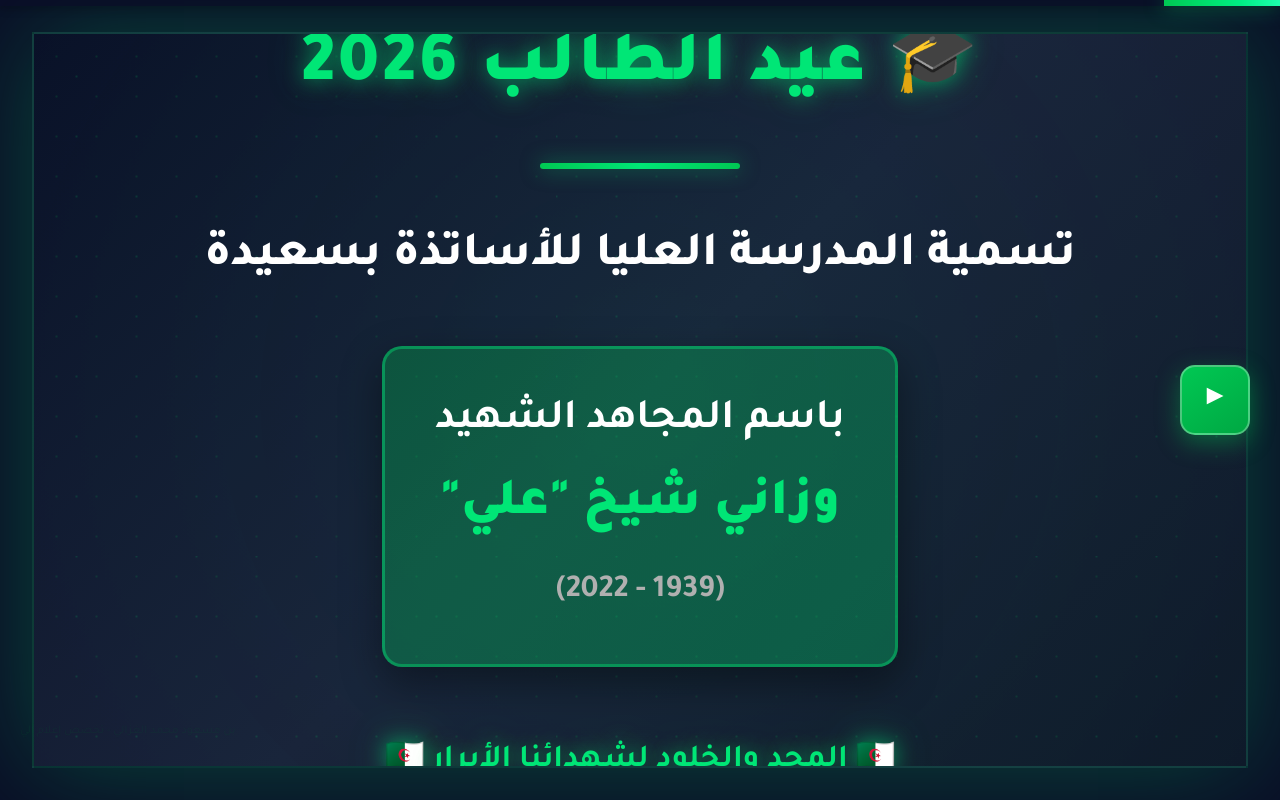
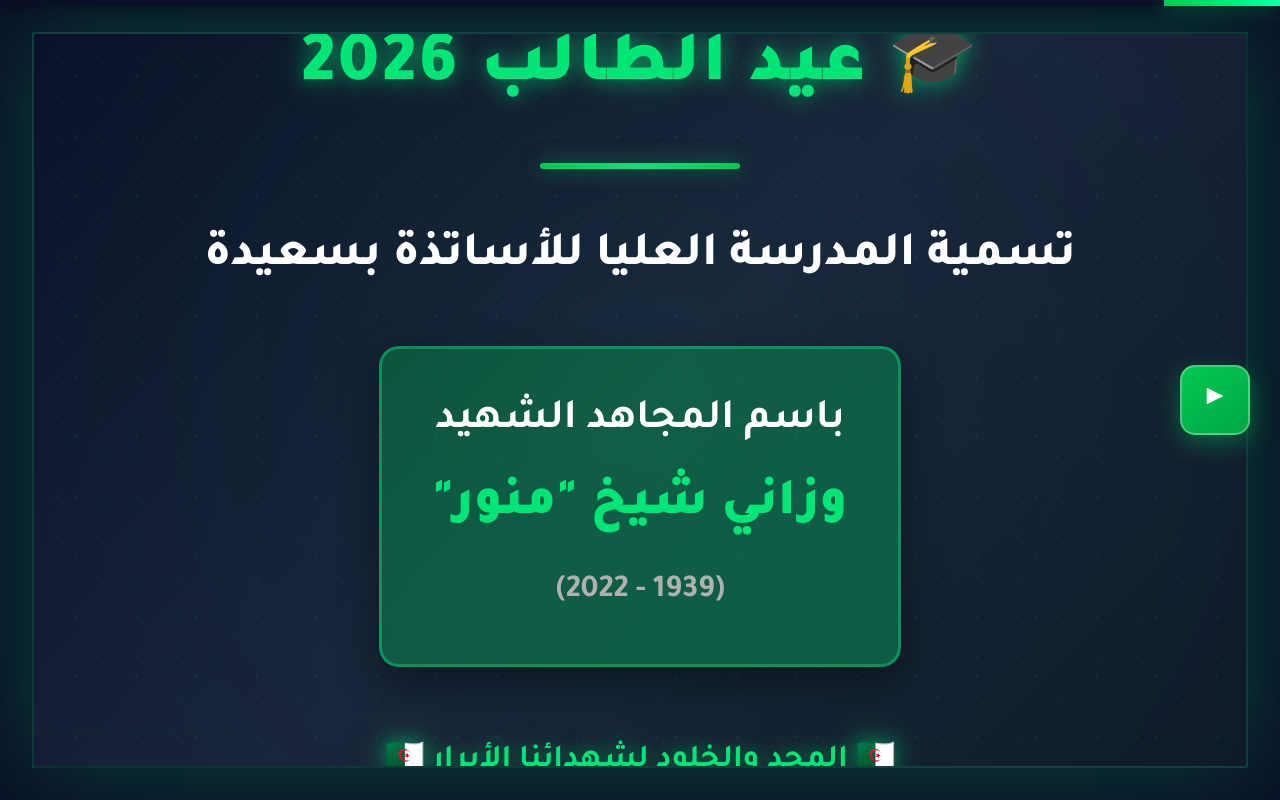
Before and after one commit to hero012345/presentation-ENS-SAIDA, a plain HTML site: page index.html in a window 1280 px wide. Drawn offline with nearby package versions, Linux system fonts and the light colour scheme.

Commit message:
Update index.html

```diff
--- a/index.html
+++ b/index.html
@@ -390,7 +390,7 @@
                 </h2>
                 <h3 style="font-size: 42px; font-weight: 700; background: linear-gradient(135deg, rgba(0,200,83,0.3), rgba(0,230,118,0.3)); padding: 35px 50px; border-radius: 20px; display: inline-block; border: 3px solid rgba(0,230,118,0.4); box-shadow: 0 15px 40px rgba(0,0,0,0.4); color: white; line-height: 1.8;">
                     باسم المجاهد الشهيد<br>
-                    <span style="color: #00e676; font-size: 52px; font-weight: 900;">وزاني شيخ "علي"</span><br>
+                    <span style="color: #00e676; font-size: 52px; font-weight: 900;">وزاني شيخ "منور"</span><br>
                     <span style="font-size: 32px; color: #b0b0b0;">(1939 - 2022)</span>
                 </h3>
                 <p style="margin-top: 70px; font-size: 32px; font-weight: 700; color: #00e676;" class="glow-text">
@@ -549,7 +549,7 @@
     <div class="slide" data-slide="6">
         <div class="slide-content">
             <div class="header-banner" style="background: linear-gradient(135deg, #c41e3a 0%, #ff073a 100%);">
-                <h1 style="font-size: 48px; font-weight: 900; position: relative; z-index: 1; color: white;">⭐ المجاهد وزاني شيخ "علي"</h1>
+                <h1 style="font-size: 48px; font-weight: 900; position: relative; z-index: 1; color: white;">⭐ المجاهد وزاني شيخ "منور"</h1>
                 <p style="font-size: 22px; margin-top: 10px; font-weight: 700; position: relative; z-index: 1; color: white;">(1939 - 2022)</p>
             </div>
             <div class="content-section">
@@ -564,7 +564,7 @@
                     <table style="margin: 0;">
                         <tr>
                             <td>الاسم الكامل:</td>
-                            <td><strong>وزاني شيخ المدعو "علي"</strong></td>
+                            <td><strong>وزاني شيخ المدعو "منور"</strong></td>
                         </tr>
                         <tr>
                             <td>تاريخ الميلاد:</td>
@@ -719,7 +719,7 @@
                     <h2 style="font-size: 48px; font-weight: 700; margin-bottom: 30px; line-height: 1.6; color: white;">
                         تسمية المدرسة العليا للأساتذة بسعيدة<br>
                         باسم المجاهد الشهيد<br>
-                        <span style="font-size: 56px; text-decoration: underline;">وزاني شيخ "علي"</span>
+                        <span style="font-size: 56px; text-decoration: underline;">وزاني شيخ "منور"</span>
                     </h2>
                 </div>
 
```
